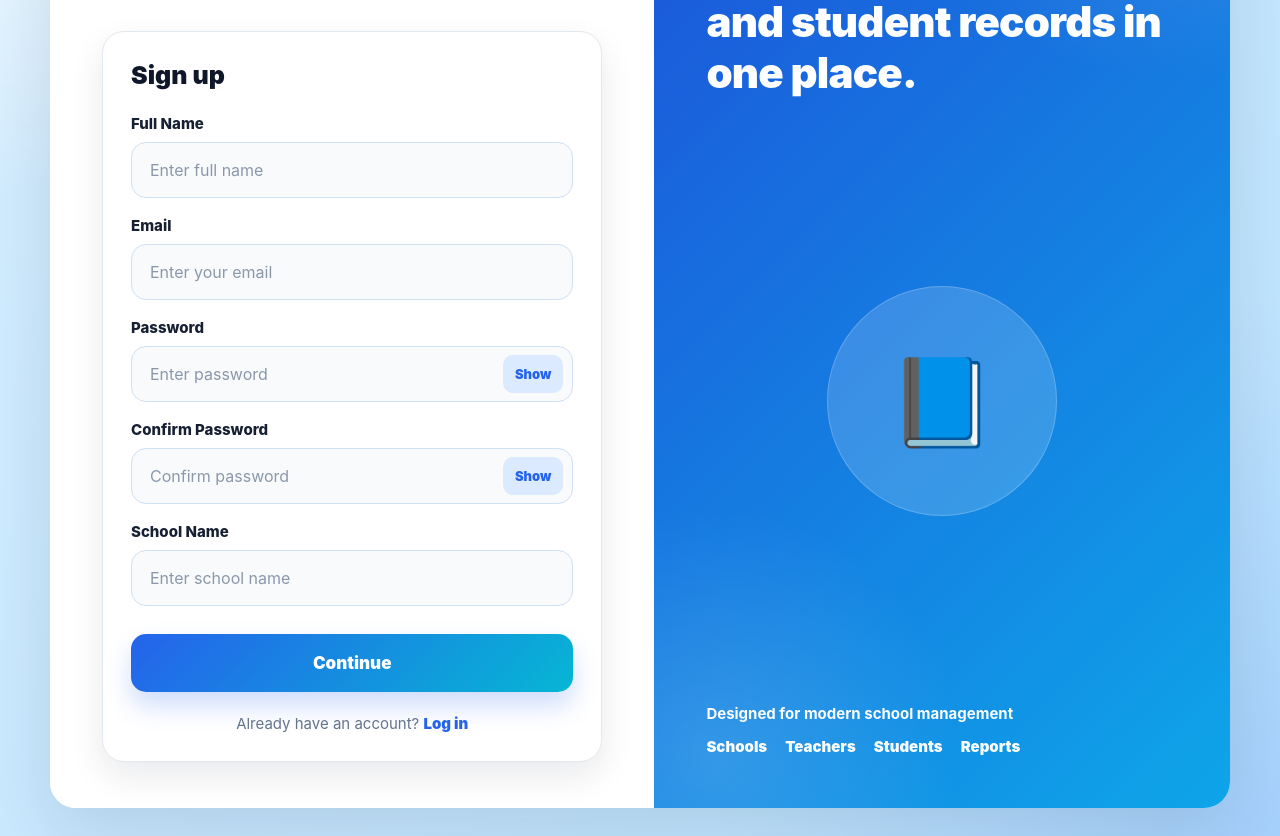
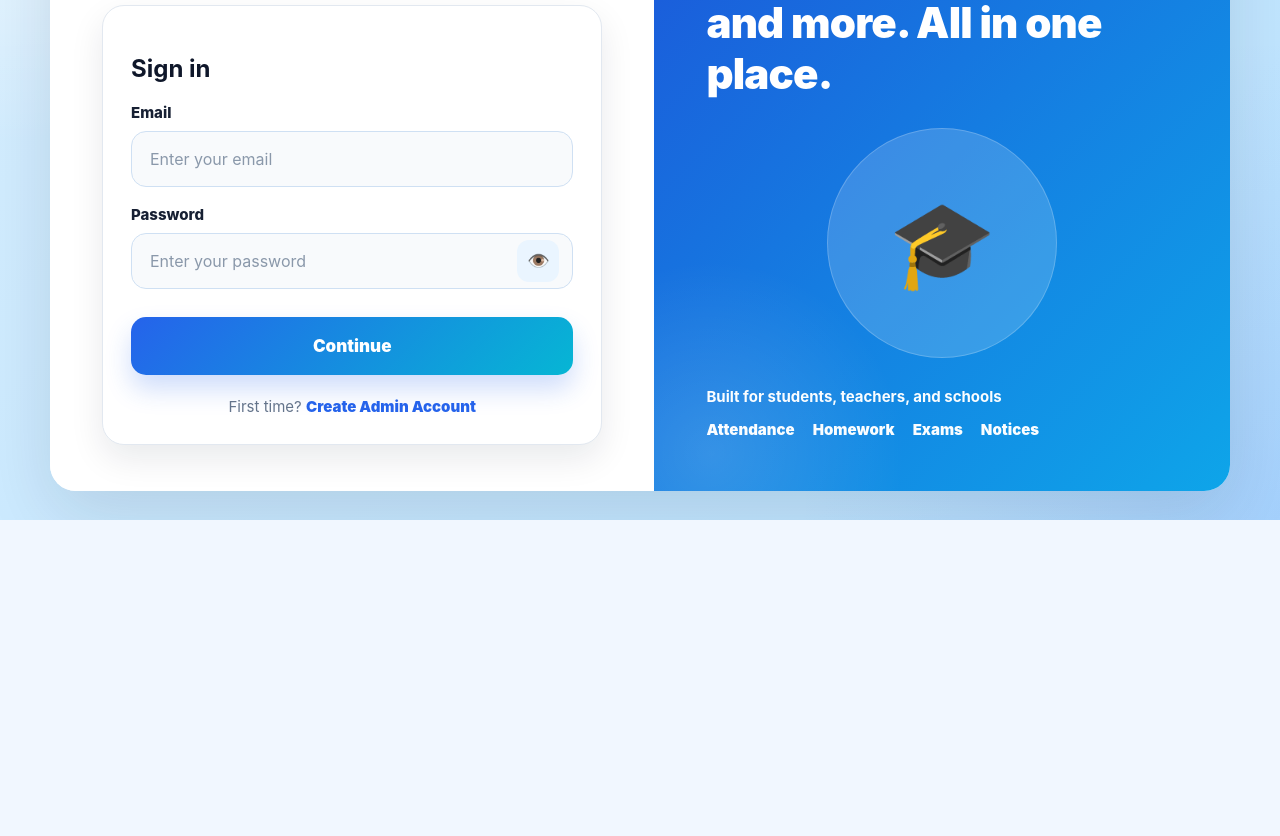
Before and after one commit to kiran222371/Hamro-Shikshya, a React (Create React App) app in the folder hamro-shikshya-frontend/: page /signup#/login in a window 1280 px wide. Shown: the part 280-1116 px from the top of the page. After the commit the page ends 800 px from the top, so only its background shows below. Built offline with nearby package versions, Linux system fonts and the light colour scheme; no server answers.

Commit message:
Fix Render routing and logout redirect

```diff
--- a/hamro-shikshya-frontend/src/App.js
+++ b/hamro-shikshya-frontend/src/App.js
@@ -1,9 +1,11 @@
-import { BrowserRouter, Routes, Route, Navigate } from "react-router-dom";
+import { HashRouter, Routes, Route, Navigate } from "react-router-dom";
+
 import Login from "./pages/Login";
 import Signup from "./pages/Signup";
 import AdminDashboard from "./pages/AdminDashboard";
 import TeacherDashboard from "./pages/TeacherDashboard";
 import StudentDashboard from "./pages/StudentDashboard";
+
 import "./styles/App.css";
 
 function getSavedUser() {
@@ -22,6 +24,16 @@ function getSavedUser() {
   }
 }
 
+function getToken() {
+  const token = localStorage.getItem("token");
+
+  if (!token || token === "undefined" || token === "null") {
+    return null;
+  }
+
+  return token;
+}
+
 function getUserRole(user) {
   return String(user?.role || "").trim().toLowerCase();
 }
@@ -32,14 +44,17 @@ function clearAuthStorage() {
 }
 
 function getDashboardPathByRole(role) {
-  if (role === "admin") return "/admin";
-  if (role === "teacher") return "/teacher";
-  if (role === "student") return "/student";
+  const cleanRole = String(role || "").trim().toLowerCase();
+
+  if (cleanRole === "admin") return "/admin";
+  if (cleanRole === "teacher") return "/teacher";
+  if (cleanRole === "student") return "/student";
+
   return "/login";
 }
 
 function HomeRedirect() {
-  const token = localStorage.getItem("token");
+  const token = getToken();
   const user = getSavedUser();
 
   if (!token || !user) {
@@ -59,7 +74,7 @@ function HomeRedirect() {
 }
 
 function ProtectedRoute({ children, allowedRole }) {
-  const token = localStorage.getItem("token");
+  const token = getToken();
   const user = getSavedUser();
 
   if (!token || !user) {
@@ -82,12 +97,18 @@ function ProtectedRoute({ children, allowedRole }) {
 }
 
 function GuestRoute({ children }) {
-  const token = localStorage.getItem("token");
+  const token = getToken();
   const user = getSavedUser();
 
   if (token && user) {
     const role = getUserRole(user);
-    return <Navigate to={getDashboardPathByRole(role)} replace />;
+    const dashboardPath = getDashboardPathByRole(role);
+
+    if (dashboardPath !== "/login") {
+      return <Navigate to={dashboardPath} replace />;
+    }
+
+    clearAuthStorage();
   }
 
   return children;
@@ -95,7 +116,7 @@ function GuestRoute({ children }) {
 
 export default function App() {
   return (
-    <BrowserRouter>
+    <HashRouter>
       <Routes>
         <Route path="/" element={<HomeRedirect />} />
 
@@ -146,6 +167,6 @@ export default function App() {
 
         <Route path="*" element={<Navigate to="/" replace />} />
       </Routes>
-    </BrowserRouter>
+    </HashRouter>
   );
 }
--- a/hamro-shikshya-frontend/src/pages/AdminDashboard.js
+++ b/hamro-shikshya-frontend/src/pages/AdminDashboard.js
@@ -411,7 +411,9 @@ export default function AdminDashboard() {
   const logout = () => {
     localStorage.removeItem("token");
     localStorage.removeItem("user");
-    window.location.href = "/login";
+    localStorage.removeItem("token");
+    localStorage.removeItem("user");
+    window.location.href = "/#/login";
   };
 
   const toArray = (res) => {
--- a/hamro-shikshya-frontend/src/pages/StudentDashboard.js
+++ b/hamro-shikshya-frontend/src/pages/StudentDashboard.js
@@ -456,7 +456,9 @@ export default function StudentDashboard() {
   const logout = () => {
     localStorage.removeItem("token");
     localStorage.removeItem("user");
-    window.location.href = "/login";
+    localStorage.removeItem("token");
+    localStorage.removeItem("user");
+    window.location.href = "/#/login";
   };
 
   const styles = {
--- a/hamro-shikshya-frontend/src/pages/TeacherDashboard.js
+++ b/hamro-shikshya-frontend/src/pages/TeacherDashboard.js
@@ -1873,7 +1873,9 @@ export default function TeacherDashboard() {
   const logout = () => {
     localStorage.removeItem("token");
     localStorage.removeItem("user");
-    window.location.href = "/login";
+    localStorage.removeItem("token");
+    localStorage.removeItem("user");
+    window.location.href = "/#/login";
   };
 
   return (
```
